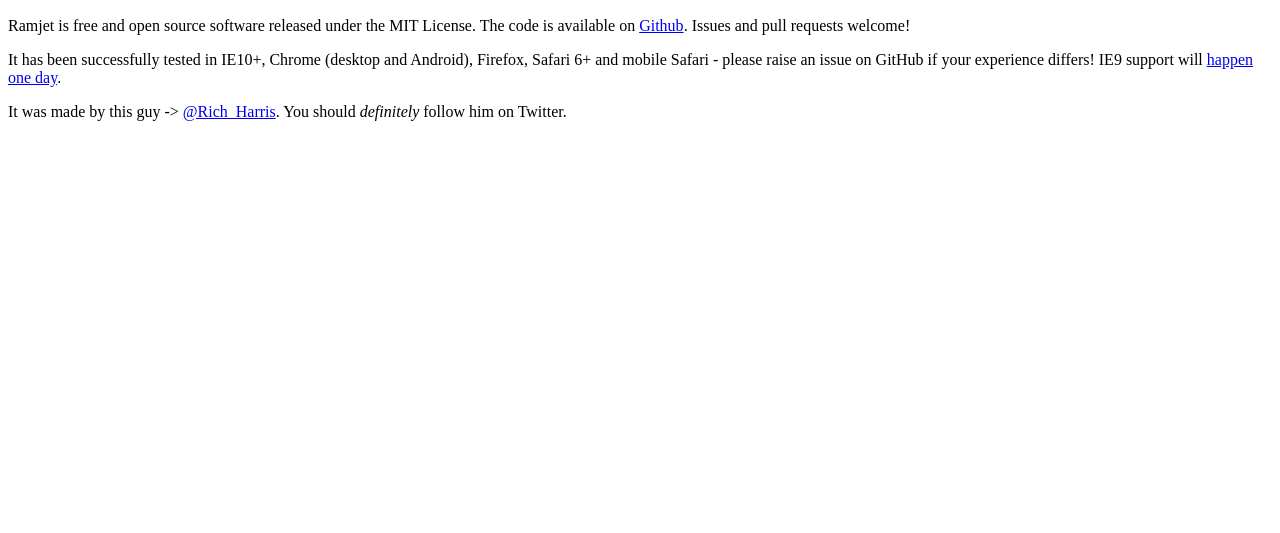
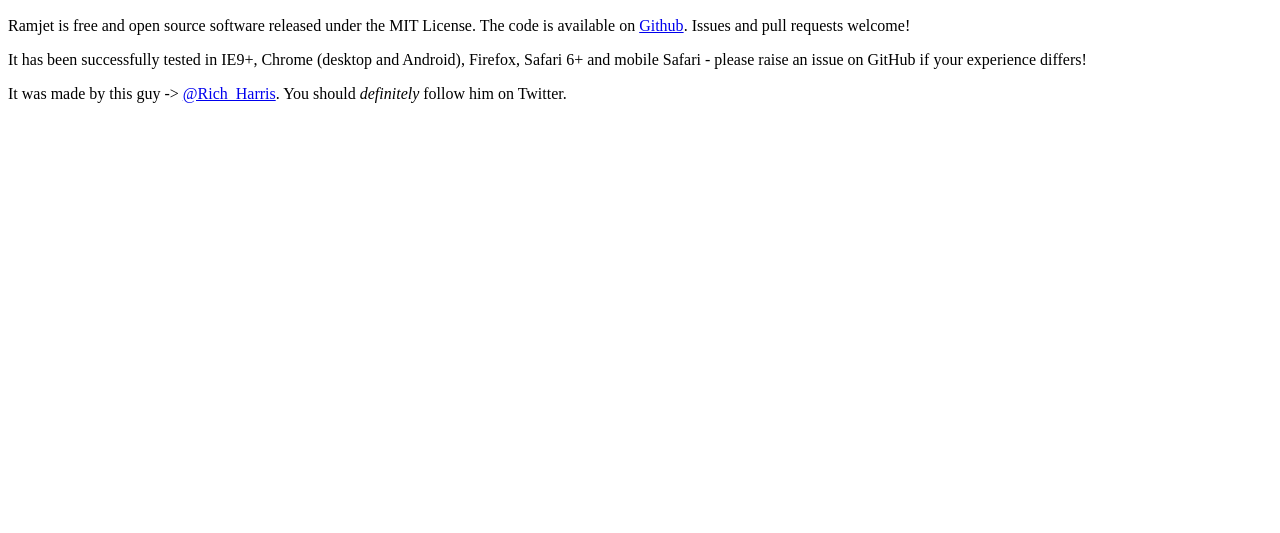
Before and after one commit to Rich-Harris/ramjet, a website: page demo/app/BaseView.html in a window 1280 px wide. Shown: the part 267-800 px from the top of the page. Drawn offline with Linux system fonts and the light colour scheme.

Commit message:
IE9+ now supported

```diff
--- a/demo/app/BaseView.html
+++ b/demo/app/BaseView.html
@@ -23,7 +23,7 @@
 <p>Ramjet is free and open source software released under the MIT License. The code is available on <a href='https://github.com/rich-harris/ramjet
 '>Github</a>. Issues and pull requests welcome!</p>
 
-<p>It has been successfully tested in IE10+, Chrome (desktop and Android), Firefox, Safari 6+ and mobile Safari - please raise an issue on GitHub if your experience differs! IE9 support will <a href='https://github.com/Rich-Harris/ramjet/issues/3'>happen one day</a>.</p>
+<p>It has been successfully tested in IE9+, Chrome (desktop and Android), Firefox, Safari 6+ and mobile Safari - please raise an issue on GitHub if your experience differs!</p>
 
 <p>It was made by this guy -> <a href='http://twitter.com/Rich_Harris'>@Rich_Harris</a>. You should <em>definitely</em> follow him on Twitter.</p>
 
```
